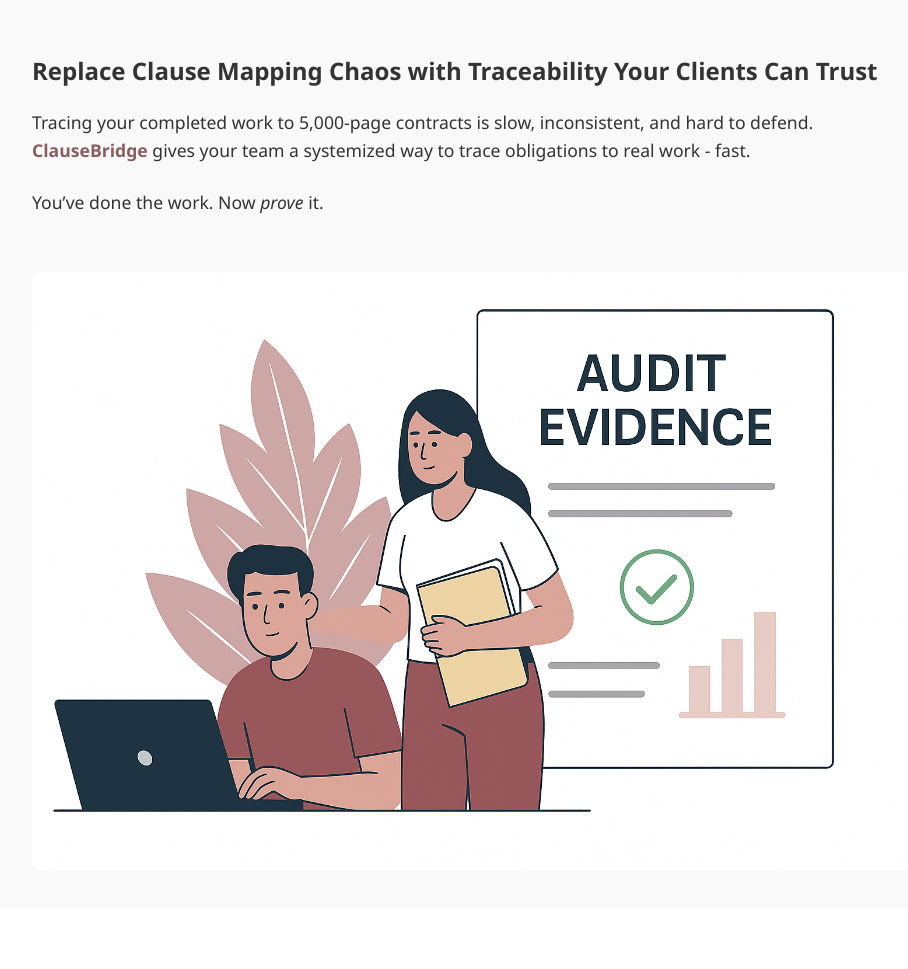
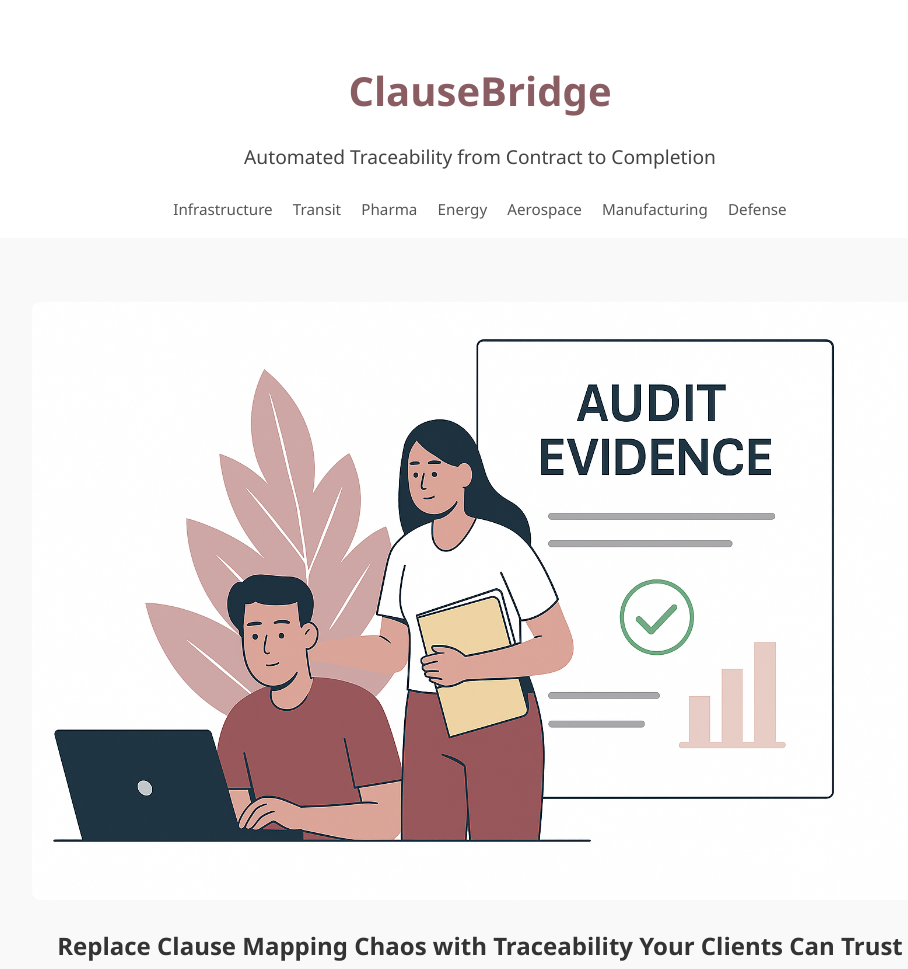
Before and after one commit to clausebridge/clausebridge.github.io, a plain HTML site: page index.html in a window 1280 px wide. Shown: the top 969 px of the page, without its empty margins (160-1068 px from the left). Drawn offline with Linux system fonts and the light colour scheme.

Commit message:
Update index.html

```diff
--- a/index.html
+++ b/index.html
@@ -32,6 +32,7 @@
 
     .hero {
       background-color: var(--section-background);
+      text-align: center;
     }
 
     h1, h2 {
@@ -55,12 +56,33 @@
       font-weight: bold;
       color: var(--primary-color);
     }
+
+    .industry-nav span {
+      margin: 0 0.5rem;
+      font-size: 0.95rem;
+      color: #555;
+    }
   </style>
 </head>
 <body>
 
+  <header style="text-align: center; padding: 2rem 1rem 1rem 1rem;">
+    <h1 style="color: var(--primary-color); font-size: 2.5rem; margin-bottom: 0.5rem;">ClauseBridge</h1>
+    <p style="font-size: 1.2rem; color: #444;">Automated Traceability from Contract to Completion</p>
+    <nav class="industry-nav" style="margin-top: 1rem;">
+      <span>Infrastructure</span>
+      <span>Transit</span>
+      <span>Pharma</span>
+      <span>Energy</span>
+      <span>Aerospace</span>
+      <span>Manufacturing</span>
+      <span>Defense</span>
+    </nav>
+  </header>
+
   <section class="section hero">
-    <h1>Replace Clause Mapping Chaos with Traceability Your Clients Can Trust</h1>
+    <img src="Audit%20Verification%20in%20Progress.png" alt="ClauseBridge mapping interface">
+    <h2>Replace Clause Mapping Chaos with Traceability Your Clients Can Trust</h2>
     <p>
       Tracing your completed work to 5,000-page contracts is slow, inconsistent, and hard to defend.
       <span class="highlight">ClauseBridge</span> gives your team a systemized way to trace obligations to real work - fast.
@@ -68,7 +90,6 @@
     <p>
       You’ve done the work. Now <em>prove</em> it.
     </p>
-    <img src="Audit%20Verification%20in%20Progress.png" alt="Audit Verification Process">
   </section>
 
   <section class="section">
```
